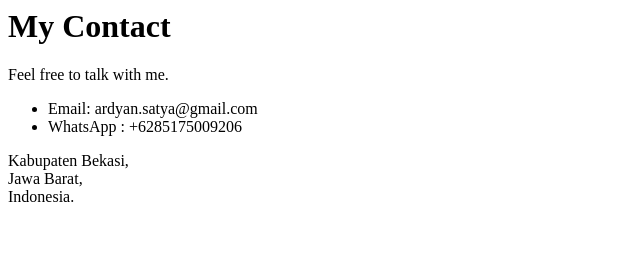
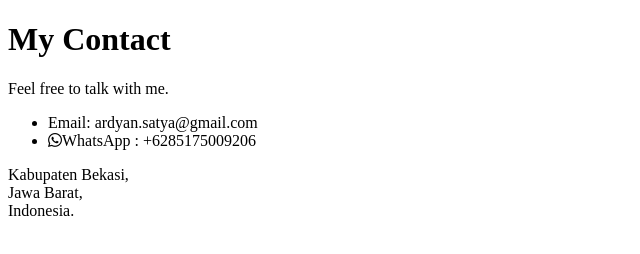
Before and after one commit to dyzine/capstone-project-1, a plain HTML site: page contact.html in a window 1280 px wide. Shown: the whole page, without its empty margins (0-640 px from the left). Drawn offline with Linux system fonts and the light colour scheme.

Commit message:
Add files via upload

```diff
--- a/contact.html
+++ b/contact.html
@@ -1,9 +1,18 @@
-<h1>My Contact</h1>
+<!DOCTYPE html>
+<html lang="en">
+<head>
+    <meta charset="UTF-8">
+    <meta name="viewport" content="width=device-width, initial-scale=1.0">
+    <link rel="stylesheet" href="path/to/font-awesome/css/font-awesome.min.css">
+    <title>Document</title>
+</head>
+<body>
+    <h1>My Contact</h1>
 <p>Feel free to talk with me.</p>
 
 <ul>
     <li>Email: ardyan.satya@gmail.com</li>
-    <li>WhatsApp : +6285175009206</li>
+    <li><i class="fa fa-whatsapp" aria-hidden="true"></i>WhatsApp : +6285175009206</li>
 
 </ul>
 <p>
@@ -11,3 +20,5 @@
     Jawa Barat,<br>
     Indonesia.
 </p>
+</body>
+</html>
```
